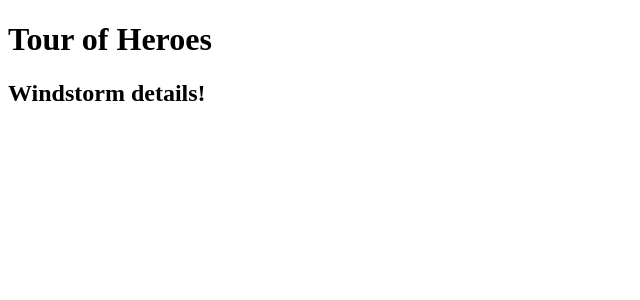
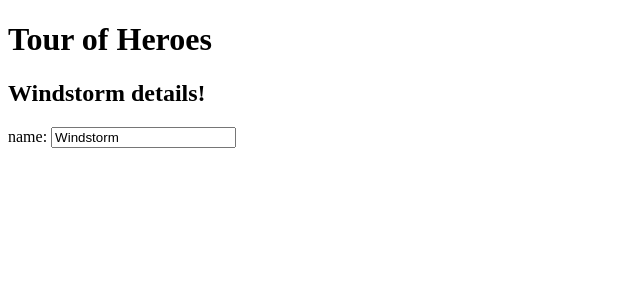
Before and after one commit to pfraces-graveyard/angular-tour-of-heroes, an Angular app: page / in a window 1280 px wide. Shown: the top 300 px of the page, without its empty margins (0-640 px from the left). Built offline with nearby package versions, Linux system fonts and the light colour scheme.

Commit message:
two-way data binding

```diff
--- a/src/app/app.component.html
+++ b/src/app/app.component.html
@@ -1,4 +1,9 @@
 <div>
   <h1>{{title}}</h1>
   <h2>{{hero.name}} details!</h2>
+
+  <div>
+    <label>name: </label>
+    <input [(ngModel)]="hero.name" placeholder="name">
+  </div>
 </div>
--- a/src/app/app.module.ts
+++ b/src/app/app.module.ts
@@ -1,11 +1,13 @@
 import { NgModule }      from '@angular/core';
 import { BrowserModule } from '@angular/platform-browser';
+import { FormsModule }   from '@angular/forms';
 
 import { AppComponent }  from './app.component';
 
 @NgModule({
   imports: [
-    BrowserModule
+    BrowserModule,
+    FormsModule
   ],
   declarations: [
     AppComponent
```
